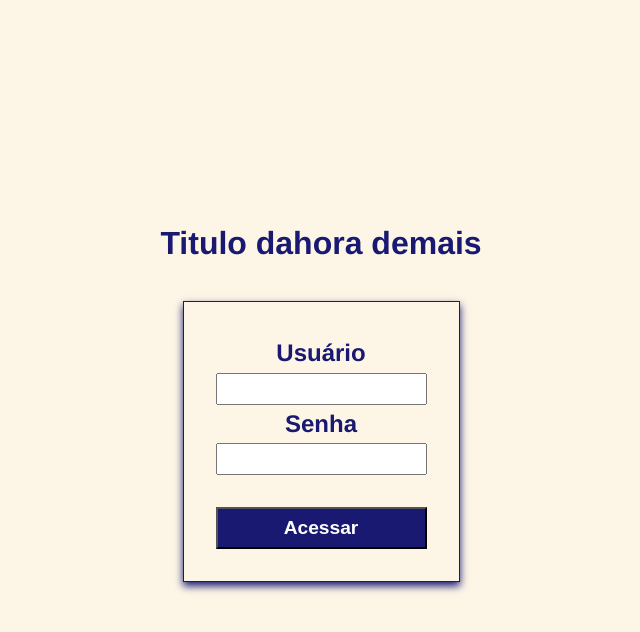
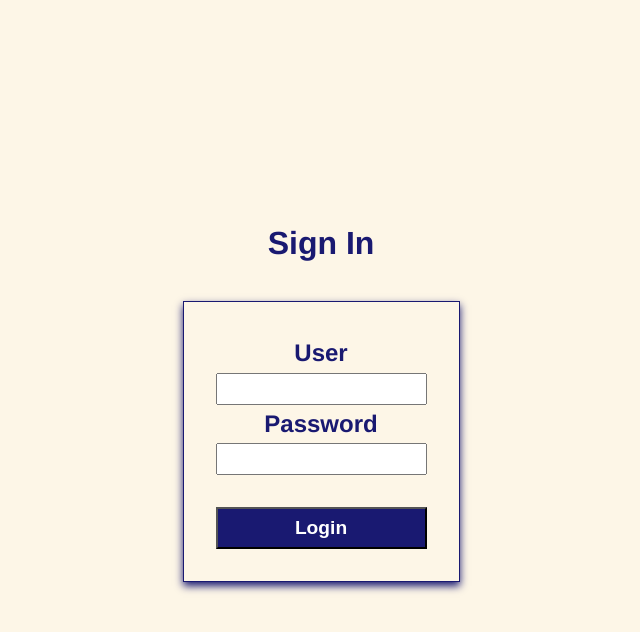
Before and after one commit to RobsDuarte/AppointmentSystem, a PHP site: page /View/login.html in a window 1280 px wide. Shown: the top 632 px of the page, without its empty margins (319-959 px from the left). Run offline with PHP 8.4, Linux system fonts and the light colour scheme.

Commit message:
final commit

```diff
--- a/View/login.html
+++ b/View/login.html
@@ -5,21 +5,20 @@
     <meta http-equiv="X-UA-Compatible" content="IE=edge">
     <meta name="viewport" content="width=device-width, initial-scale=1.0">
     <link rel="stylesheet" href="Style/login.css" type="text/css">
-    <title>Titulo maneirissimo</title>
+    <title>Sign In</title>
 </head>
 <body>
     <main>
-        <h1>Titulo dahora demais</h1>
+        <h1>Sign In</h1>
 
         <form method="post">
 
-            <label for="user">Usuário</label>
+            <label for="user">User</label>
             <input type="text" id="user" name="nome" required>
 
-            <label for="password">Senha</label>
+            <label for="password">Password</label>
             <input type="password" id="password" name="senha" required>
-
-            <button id="submit" type='submit'>Acessar</button>
+            <button id="submit" type='submit'>Login</button>
         </form>
 
         <p id="ErrorMsg">{{ERROR}}</p>
```
Also changed, not shown: source/Controller/Login.php (+5 -10 lines), source/Model/Authentication.php (added, +24 -0 lines), source/Model/Data.php (+4 -8 lines), source/Routes/RouteCollection.php (+1 -8 lines), .htaccess, Bootstrap/app.php (line endings or trailing spaces), Style/login.scss (line endings or trailing spaces), source/Http/Request.php (line endings or trailing spaces), source/Http/Response.php (line endings or trailing spaces).
